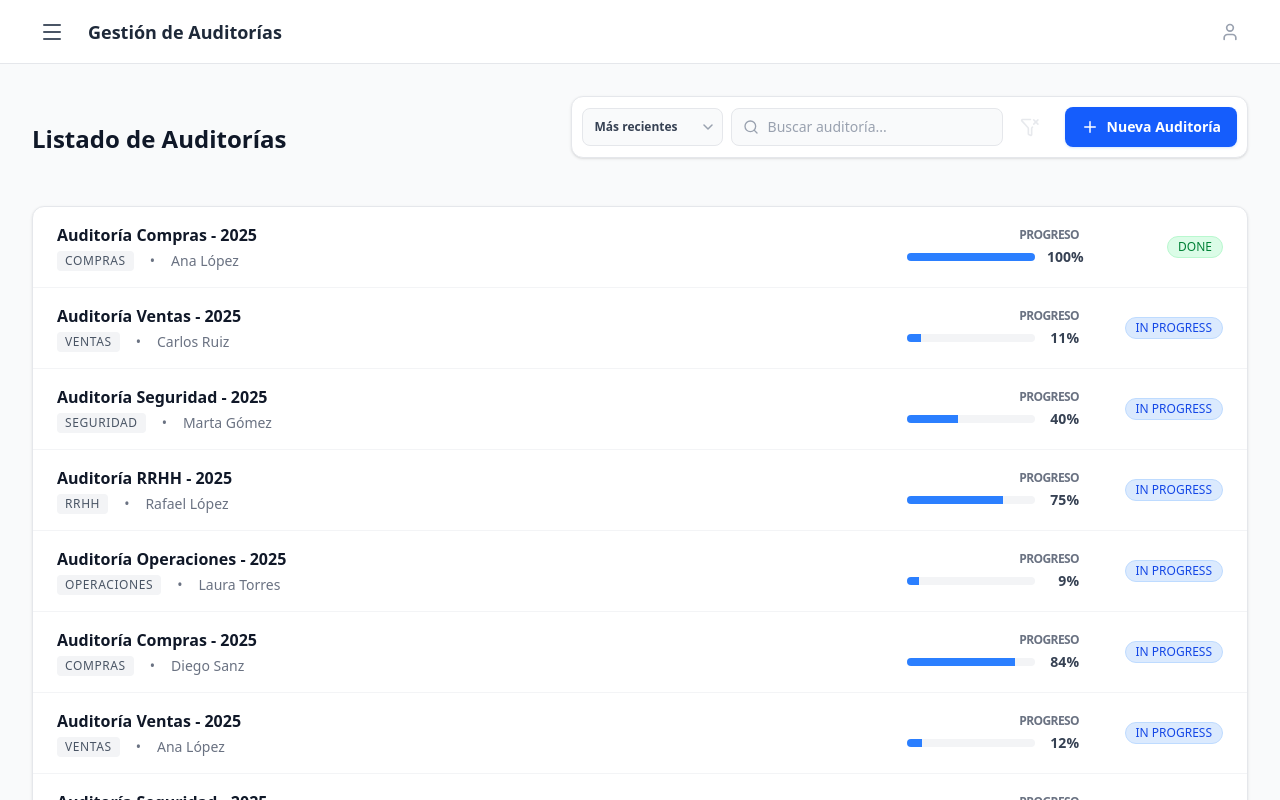
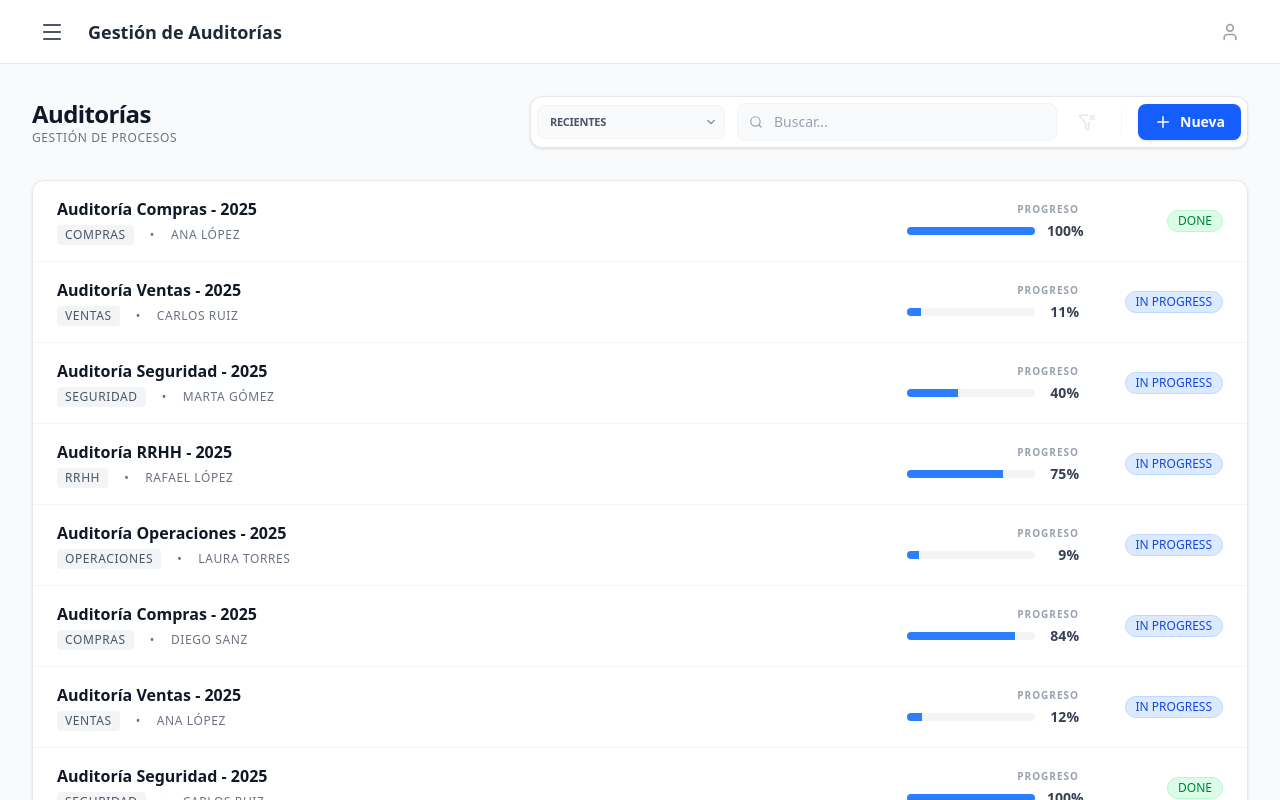
Before and after one commit to rafi412/PruebaFrontend, a React (Vite) app: page / in a window 1280 px wide. Built offline with nearby package versions, Linux system fonts and the light colour scheme.

Commit message:
Controlar listado vacío de auditorías

```diff
--- a/src/pages/AuditList.tsx
+++ b/src/pages/AuditList.tsx
@@ -16,24 +16,25 @@ import { useAudits } from '../hooks/useAudits';
 import { StatusBadge } from '../components/StatusBadge';
 import { AuditSkeleton } from '../components/AuditSkeleton';
 
-/** - Búsqueda
- * - Paginación
- * - Manejo de estados (carga, error, vacío)
- * - Navegación a detalle
+/**
+ * Componente principal del listado de auditorías.
+ * Gestiona la visualización de datos, filtrado por URL y estados de carga.
  */
 export default function AuditList() {
   const navigate = useNavigate();
 
-  // 1. Desestructuramos exactamente lo que devuelve el hook
-  const { audits, loading, error, page, search, sort, order, totalPages, updateFilters, retry } = useAudits();
+  // Obtención de estado y lógica desde el custom hook
+  const {
+    audits, loading, error, page, search, sort, order,
+    totalPages, updateFilters, retry
+  } = useAudits();
 
-  // 2. Sincronizamos el estado local del input con la búsqueda de la URL
+  // Estado local para el manejo del input de búsqueda (Debounce)
   const [searchTerm, setSearchTerm] = useState(search);
 
-  // 3. Debounce: Cuando el usuario deja de escribir, actualizamos la URL
+  // Sincronización del término de búsqueda con la URL tras un retraso (Debounce)
   useEffect(() => {
     const timer = setTimeout(() => {
-      // Solo actualizamos si el valor ha cambiado realmente
       if (searchTerm !== search) {
         updateFilters({ q: searchTerm });
       }
@@ -41,34 +42,37 @@ export default function AuditList() {
     return () => clearTimeout(timer);
   }, [searchTerm, search, updateFilters]);
 
-  // 4. Definimos si hay filtros activos para mostrar u ocultar el botón
+  // Lógica para determinar si existen filtros activos
   const hasActiveFilters = searchTerm !== '' || sort !== 'createdAt' || order !== 'desc';
 
+  /**
+   * Resetea todos los filtros y devuelve la navegación a la página inicial.
+   */
   const handleClear = () => {
-    setSearchTerm(''); // Limpia el input visualmente
+    setSearchTerm('');
     updateFilters({
       q: '',
       page: 1,
       sort: 'createdAt',
       order: 'desc'
-    }); // Limpia la URL y dispara la recarga de la API
+    });
   };
 
   return (
     <div className="space-y-6">
-      {/* CABECERA Y BUSCADOR */}
-      <div className="flex flex-col md:flex-row justify-between items-start md:items-center gap-4">
-        <div>
-          <h3 className="text-2xl font-bold text-gray-900">Listado de Auditorías</h3>
+      {/* CABECERA TÍTULO + BARRA DE HERRAMIENTAS */}
+      <div className="flex flex-col xl:flex-row xl:items-center justify-between gap-4 mb-8">
+
+        {/* Lado Izquierdo: Título y Subtítulo */}
+        <div className="shrink-0">
+          <h3 className="text-2xl font-bold text-gray-900 tracking-tight">Auditorías</h3>
+          <p className="text-xs text-gray-500 font-medium uppercase tracking-wider">Gestión de procesos</p>
         </div>
 
-        {/* BARRA DE HERRAMIENTAS */}
-        <div className="bg-white p-2.5 rounded-xl border border-gray-200 shadow-sm flex items-center justify-between gap-4 mb-6">
+        {/* Lado Derecho: Barra de Herramientas (Filtros + Acción) */}
+        <div className="bg-white p-1.5 rounded-xl border border-gray-200 shadow-sm flex items-center gap-3 flex-1 lg:flex-none">
 
-          {/* GRUPO IZQUIERDO: Filtros */}
-          <div className="flex items-center gap-2 flex-1">
-
-            {/* 1. Selector de Ordenación */}
+          {/* 1. Selector de Ordenación (Más compacto) */}
           <div className="relative shrink-0">
             <select
               value={`${sort}-${order}`}
@@ -76,97 +80,91 @@ export default function AuditList() {
                 const [newSort, newOrder] = e.target.value.split('-');
                 updateFilters({ sort: newSort, order: newOrder as 'asc' | 'desc' });
               }}
-                className="appearance-none bg-gray-50 border border-gray-200 text-xs font-bold text-gray-700 rounded-lg pl-3 pr-8 py-2.5 outline-none focus:ring-1 focus:ring-blue-500 cursor-pointer hover:bg-gray-100 transition-colors"
+              className="appearance-none bg-gray-50 border border-gray-100 text-[11px] font-black text-gray-600 rounded-lg pl-3 pr-8 py-2 outline-none focus:ring-1 focus:ring-blue-500 cursor-pointer hover:bg-gray-100 transition-colors uppercase tracking-tight"
             >
-                <option value="createdAt-desc">Más recientes</option>
-                <option value="createdAt-asc">Más antiguos</option>
-                <option value="name-asc">Nombre (A-Z)</option>
-                <option value="progress-desc">Mayor progreso</option>
+              <option value="createdAt-desc">Recientes</option>
+              <option value="name-asc">Nombre A-Z</option>
+              <option value="name-desc">Nombre Z-A</option>
+              <option value="progress-desc">Progreso (descendente)</option>
+              <option value="progress-asc">Progreso (ascendente)</option>
             </select>
-              {}
             <div className="absolute right-2.5 top-1/2 -translate-y-1/2 pointer-events-none text-gray-400">
-                <svg width="10" height="6" viewBox="0 0 10 6" fill="none" xmlns="http://www.w3.org/2000/svg"><path d="M1 1L5 5L9 1" stroke="currentColor" strokeWidth="1.5" strokeLinecap="round" strokeLinejoin="round" /></svg>
+              <svg width="8" height="5" viewBox="0 0 10 6" fill="none"><path d="M1 1L5 5L9 1" stroke="currentColor" strokeWidth="2" strokeLinecap="round" strokeLinejoin="round" /></svg>
             </div>
           </div>
 
-            {/* 2. Buscador */}
-            <div className="relative w-full max-w-xs">
-              <Search className="absolute left-3 top-1/2 -translate-y-1/2 text-gray-400" size={16} />
+          {/* 2. Buscador (Ancho controlado) */}
+          <div className="relative flex-1 md:w-64 lg:w-80">
+            <Search className="absolute left-3 top-1/2 -translate-y-1/2 text-gray-400" size={14} />
             <input
               type="text"
-                placeholder="Buscar auditoría..."
-                className="w-full pl-9 pr-8 py-2 bg-gray-50 border border-gray-200 rounded-lg text-sm focus:ring-1 focus:ring-blue-500 outline-none transition-all placeholder:text-gray-400"
+              placeholder="Buscar..."
+              className="w-full pl-9 pr-8 py-2 bg-gray-50 border border-gray-100 rounded-lg text-sm focus:ring-1 focus:ring-blue-500 outline-none transition-all placeholder:text-gray-400"
               value={searchTerm}
               onChange={(e) => setSearchTerm(e.target.value)}
             />
             {searchTerm && (
-                <button
-                  onClick={() => setSearchTerm('')}
-                  className="absolute right-2 top-1/2 -translate-y-1/2 text-gray-400 hover:text-gray-600 p-1 rounded-full hover:bg-gray-200 transition-colors"
-                >
+              <button onClick={() => setSearchTerm('')} className="absolute right-2 top-1/2 -translate-y-1/2 text-gray-400 hover:text-gray-600 p-1">
                 <X size={14} />
               </button>
             )}
           </div>
 
-            {/* 3. Botón Limpiar  */}
+          {/* 3. Botón Limpiar Filtros */}
           <button
             onClick={handleClear}
             disabled={!hasActiveFilters}
-              className={`
-        p-2 rounded-lg transition-all flex items-center justify-center border border-transparent
-        ${hasActiveFilters
-                  ? "text-red-500 hover:bg-red-50 hover:border-red-100 cursor-pointer"
-                  : "text-gray-300 cursor-not-allowed opacity-50"
-                }
-      `}
-              title={hasActiveFilters ? "Limpiar filtros" : "Sin filtros activos"}
+            className={`p-2 rounded-lg transition-all border border-transparent ${hasActiveFilters ? "text-red-500 hover:bg-red-50" : "text-gray-200 cursor-not-allowed"
+              }`}
+            title="Limpiar filtros"
           >
-              <FilterX size={20} />
+            <FilterX size={18} />
+          </button>
+
+          {/* 4. Separador visual */}
+          <div className="w-px h-6 bg-gray-100 mx-1 hidden sm:block"></div>
+
+          {/* 5. Acción Principal */}
+          <button
+            onClick={() => navigate('/create')}
+            className="bg-blue-600 hover:bg-blue-700 text-white px-4 py-2 rounded-lg text-sm font-bold flex items-center gap-2 transition-all shadow-sm active:scale-95 shrink-0"
+          >
+            <Plus size={18} />
+            <span className="hidden sm:inline">Nueva</span>
           </button>
         </div>
-
-          {/* GRUPO DERECHO: Acción Principal */}
-          <button
-            onClick={() => navigate('/create')}
-            className="bg-blue-600 hover:bg-blue-700 text-white px-4 py-2.5 rounded-lg text-sm font-bold flex items-center gap-2 transition-all shadow-sm shadow-blue-100 active:scale-95 shrink-0"
-          >
-            <Plus size={18} />
-            <span className="hidden sm:inline">Nueva Auditoría</span>
-            <span className="sm:hidden">Crear</span>
-          </button>
       </div>
 
+      {/* CONTENEDOR DE DATOS */}
+      <div className="bg-white rounded-xl border border-gray-200 shadow-sm overflow-hidden flex flex-col min-h-[450px]">
+
+        {/* Caso 1: Cargando (Skeletons) */}
+        {loading && (
+          <div className="divide-y divide-gray-100 flex-1">
+            {Array.from({ length: 8 }).map((_, i) => <AuditSkeleton key={i} />)}
           </div>
+        )}
 
-      {/* CONTENEDOR PRINCIPAL */}
-      <div className="bg-white rounded-xl border border-gray-200 shadow-sm overflow-hidden">
-
-        {/* 1. ESTADO DE ERROR */}
-        {error && (
-          <div className="p-16 flex flex-col items-center justify-center text-center">
-            <div className="w-16 h-16 bg-red-50 rounded-full flex items-center justify-center mb-4">
-              <AlertCircle className="text-red-500" size={32} />
+        {/* Caso 2: Error de Servidor */}
+        {!loading && error && (
+          <div className="flex-1 flex flex-col items-center justify-center p-16 text-center">
+            <div className="w-16 h-16 bg-red-50 rounded-full flex items-center justify-center mb-4 text-red-500">
+              <AlertCircle size={32} />
             </div>
-            <h4 className="text-lg font-semibold text-gray-900">{error}</h4>
-            <p className="text-gray-500 max-w-xs mt-1">Hubo un problema al conectar con el servidor simulado.</p>
-            <button
-              onClick={retry}
-              className="mt-6 flex items-center gap-2 bg-white border border-gray-300 px-4 py-2 rounded-lg text-gray-700 font-medium hover:bg-gray-50 transition-colors shadow-sm"
-            >
+            <h4 className="text-lg font-bold text-gray-900">{error}</h4>
+            <button onClick={retry} className="mt-6 flex items-center gap-2 bg-white border border-gray-300 px-4 py-2 rounded-lg text-gray-700 font-bold hover:bg-gray-50 transition-colors">
               <RefreshCw size={18} /> Reintentar ahora
             </button>
           </div>
         )}
 
-        {/* 2. TABLA / LISTADO */}
-        {!error && (
+        {/* Caso 3: Éxito (Lista o Vacío) */}
+        {!loading && !error && (
+          <div className="flex-1 flex flex-col">
+            {audits.length > 0 ? (
+              /* Renderizado de filas de auditoría */
               <div className="divide-y divide-gray-100">
-            {loading ? (
-              // Muestra 8 esqueletos mientras carga
-              Array.from({ length: 8 }).map((_, i) => <AuditSkeleton key={i} />)
-            ) : audits.length > 0 ? (
-              audits.map((audit) => (
+                {audits.map((audit) => (
                   <div
                     key={audit.id}
                     onClick={() => navigate(`/audit/${audit.id}`)}
@@ -176,77 +174,76 @@ export default function AuditList() {
                       <h4 className="font-semibold text-gray-900 group-hover:text-blue-600 transition-colors">
                         {audit.name}
                       </h4>
-                    <div className="flex items-center gap-4 mt-1 text-sm text-gray-500">
-                      <span className="bg-gray-100 px-2 py-0.5 rounded text-xs font-medium uppercase tracking-wider text-gray-600">
-                        {audit.process}
-                      </span>
+                      <div className="flex items-center gap-4 mt-1 text-xs text-gray-500 font-medium uppercase tracking-wider">
+                        <span className="bg-gray-100 px-2 py-0.5 rounded text-gray-600">{audit.process}</span>
                         <span>•</span>
                         <span>{audit.owner.name}</span>
                       </div>
                     </div>
 
                     <div className="flex items-center gap-8">
-                    {/* Barra de Progreso */}
                       <div className="text-right hidden lg:block">
-                      <div className="text-xs font-bold text-gray-500 mb-1 uppercase tracking-tighter">Progreso</div>
+                        <div className="text-[10px] font-black text-gray-400 mb-1 uppercase tracking-widest">Progreso</div>
                         <div className="flex items-center gap-3">
                           <div className="w-32 h-2 bg-gray-100 rounded-full overflow-hidden">
-                          <div
-                            className="h-full bg-blue-500 transition-all duration-700 ease-out"
-                            style={{ width: `${audit.progress}%` }}
-                          ></div>
+                            <div className="h-full bg-blue-500 transition-all duration-700" style={{ width: `${audit.progress}%` }} />
                           </div>
                           <span className="text-sm font-bold text-gray-700 w-8">{audit.progress}%</span>
                         </div>
                       </div>
-
-                    {/* Badge de Estado */}
-                    <div className="w-28 flex justify-end">
+                      <div className="w-28 flex justify-end text-right">
                         <StatusBadge status={audit.status} />
                       </div>
                     </div>
                   </div>
-              ))
+                ))}
+              </div>
             ) : (
-              // 3. ESTADO VACÍO (No hay resultados)
-              <div className="p-20 flex flex-col items-center justify-center text-center">
-                <div className="w-20 h-20 bg-gray-50 rounded-full flex items-center justify-center mb-4">
-                  <ClipboardList className="text-gray-300" size={40} />
+              /* Renderizado de estados vacíos (Búsqueda o BD vacía) */
+              <div className="flex-1 flex flex-col items-center justify-center p-20 text-center">
+                <div className="w-20 h-20 bg-gray-50 rounded-full flex items-center justify-center mb-4 text-gray-300">
+                  <ClipboardList size={40} />
                 </div>
-                <h4 className="text-lg font-medium text-gray-900">No se encontraron auditorías</h4>
-                <p className="text-gray-500 mt-1">Prueba con otros términos de búsqueda o limpia los filtros.</p>
-                {searchTerm && (
-                  <button
-                    onClick={() => setSearchTerm('')}
-                    className="mt-4 text-blue-600 font-semibold hover:text-blue-700 underline underline-offset-4"
-                  >
-                    Limpiar búsqueda
+                {search ? (
+                  <>
+                    <h4 className="text-lg font-bold text-gray-900">No hay coincidencias</h4>
+                    <p className="text-sm text-gray-500 mt-1 max-w-xs">No encontramos nada que coincida con "{search}".</p>
+                    <button onClick={handleClear} className="mt-6 text-blue-600 font-bold hover:underline flex items-center gap-2 text-sm">
+                      <FilterX size={18} /> Limpiar búsqueda
                     </button>
+                  </>
+                ) : (
+                  <>
+                    <h4 className="text-lg font-bold text-gray-900">No hay auditorías</h4>
+                    <p className="text-sm text-gray-500 mt-1 max-w-xs">Todavía no se ha registrado ninguna auditoría.</p>
+                    <button onClick={() => navigate('/create')} className="mt-8 bg-blue-600 text-white px-8 py-3 rounded-xl font-bold shadow-lg shadow-blue-100 active:scale-95 flex items-center gap-2">
+                      <Plus size={20} /> Crear primera auditoría
+                    </button>
+                  </>
                 )}
               </div>
             )}
           </div>
         )}
 
-        {/* 4. PAGINACIÓN */}
-        {!error && !loading && audits.length > 0 && (
-          <div className="px-6 py-4 bg-gray-50 border-t border-gray-100 flex items-center justify-between">
-            <div className="text-sm text-gray-500">
-              Mostrando página <span className="font-bold text-gray-900">{page}</span> de <span className="font-bold text-gray-900">{totalPages}</span>
+        {/* PAGINACIÓN (Visible solo si hay datos) */}
+        {!loading && !error && audits.length > 0 && (
+          <div className="px-6 py-4 bg-gray-50 border-t border-gray-100 flex items-center justify-between shrink-0">
+            <div className="text-sm text-gray-500 italic">
+              Página <span className="font-bold text-gray-900">{page}</span> de <span className="font-bold text-gray-900">{totalPages}</span>
             </div>
-
             <div className="flex gap-2">
               <button
                 onClick={() => updateFilters({ page: Math.max(1, page - 1) })}
                 disabled={page === 1}
-                className="flex items-center gap-1 px-3 py-1.5 rounded-lg border border-gray-300 bg-white text-sm font-medium text-gray-700 disabled:opacity-40 disabled:cursor-not-allowed hover:bg-gray-50 transition-colors shadow-sm"
+                className="flex items-center gap-1 px-4 py-2 rounded-lg border border-gray-300 bg-white text-sm font-bold text-gray-700 disabled:opacity-40 hover:bg-gray-50 transition-colors shadow-sm"
               >
                 <ChevronLeft size={16} /> Anterior
               </button>
               <button
                 onClick={() => updateFilters({ page: Math.min(totalPages, page + 1) })}
                 disabled={page === totalPages}
-                className="flex items-center gap-1 px-3 py-1.5 rounded-lg border border-gray-300 bg-white text-sm font-medium text-gray-700 disabled:opacity-40 disabled:cursor-not-allowed hover:bg-gray-50 transition-colors shadow-sm"
+                className="flex items-center gap-1 px-4 py-2 rounded-lg border border-gray-300 bg-white text-sm font-bold text-gray-700 disabled:opacity-40 hover:bg-gray-50 transition-colors shadow-sm"
               >
                 Siguiente <ChevronRight size={16} />
               </button>
@@ -254,6 +251,6 @@ export default function AuditList() {
           </div>
         )}
       </div>
-    </div >
+    </div>
   );
 }
```
Lines whose indentation alone changed are shown as unchanged.
